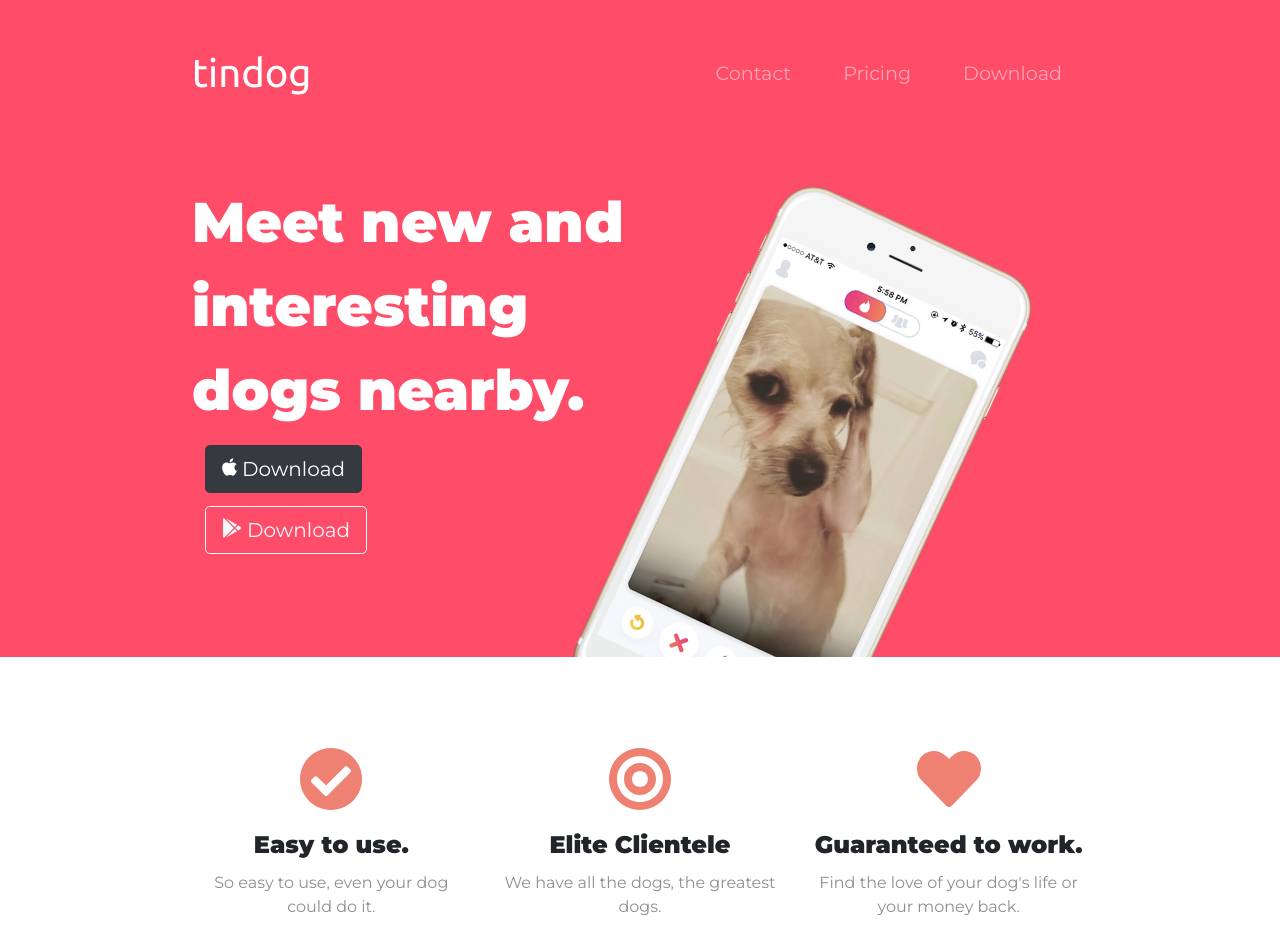
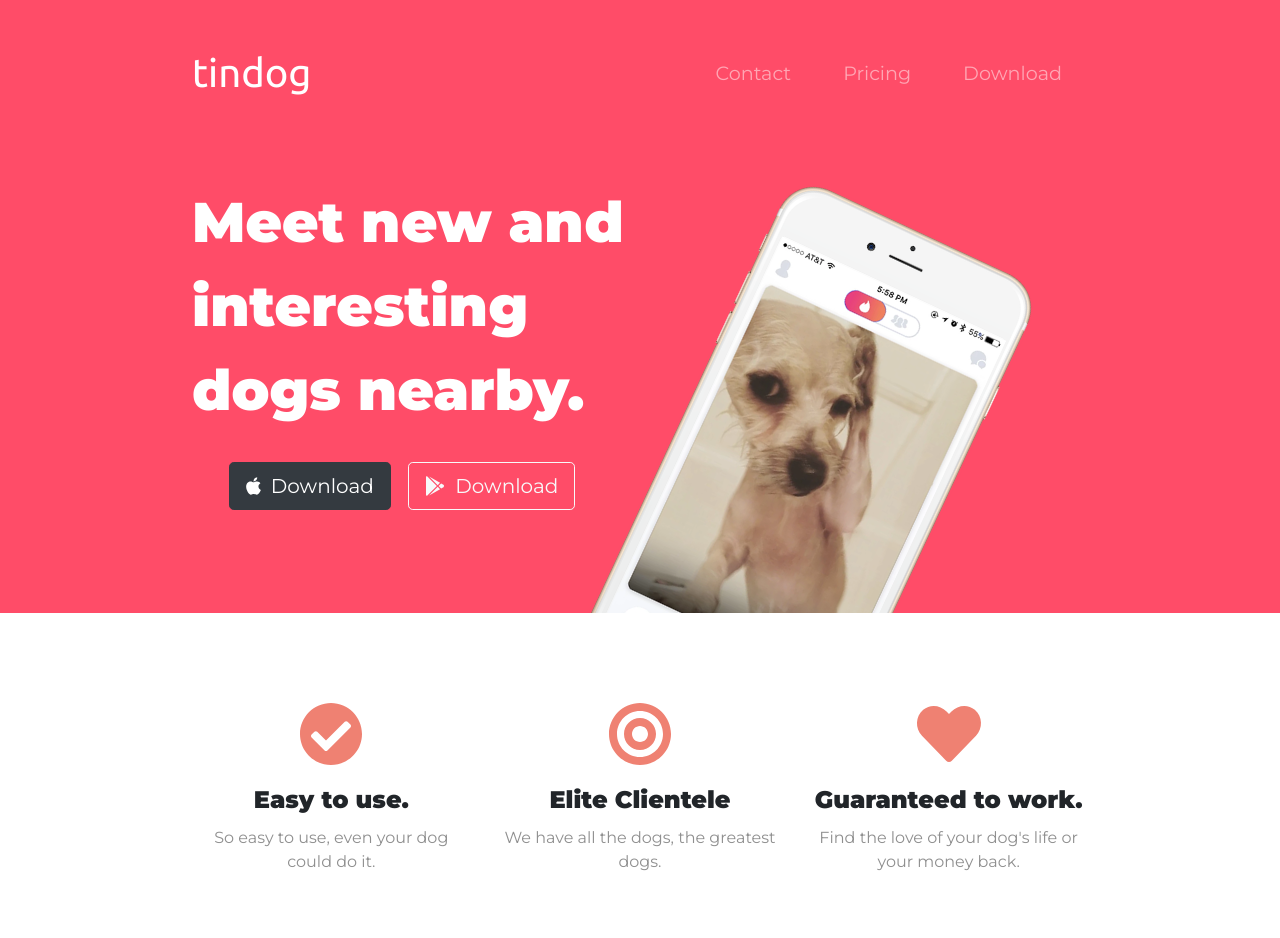
Before and after one commit to heinkel/TinDog, a plain HTML site: page index.html in a window 1280 px wide. Shown: the top 938 px of the page. Drawn offline with nearby package versions, Linux system fonts and the light colour scheme.

Commit message:
button issue fixed

```diff
--- a/css/styles.css
+++ b/css/styles.css
@@ -130,11 +130,11 @@ h1, h2, h3, h4, h5, h6{
 
 }
 
- .download-button-area .download-button {
+ /* .download-button-area .download-button {
     margin: 3%    ;
     display:flex;
-}
-}
+}  */
+
 .download-button{
     margin: 5% 3% 3% 0;
     clear:left;
--- a/index.html
+++ b/index.html
@@ -52,13 +52,13 @@
       <div class="row">
         <div class="col-lg-6 col-md-12">
           <h1 class="title-paragraph"> Meet new and interesting dogs nearby. </h1>
-          <div class="download-button-area">
+
           <button type="button" class="btn btn-dark btn-lg download-button download-button-area"><i class="fab fa-apple logo"></i>
             Download</button>
-          <!-- <i class="fab fa-apple"></i> -->
+
           <button type="button" class="btn btn-outline-light btn-lg download-button"><i class="fab fa-google-play logo"></i>
             Download</button>
-    </div>
+
         </div>
 
         <div class="col-lg-6 col-md-12">
```
